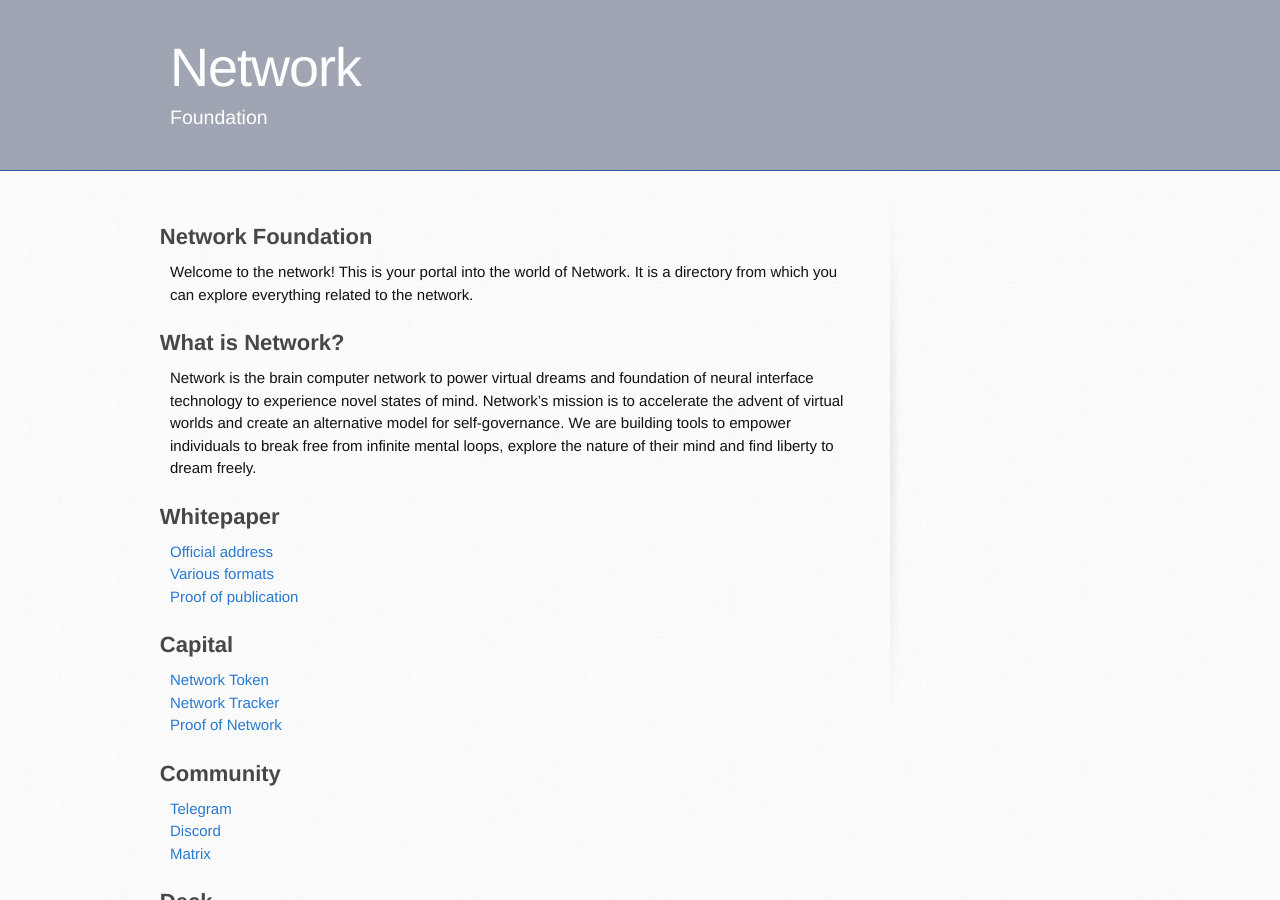
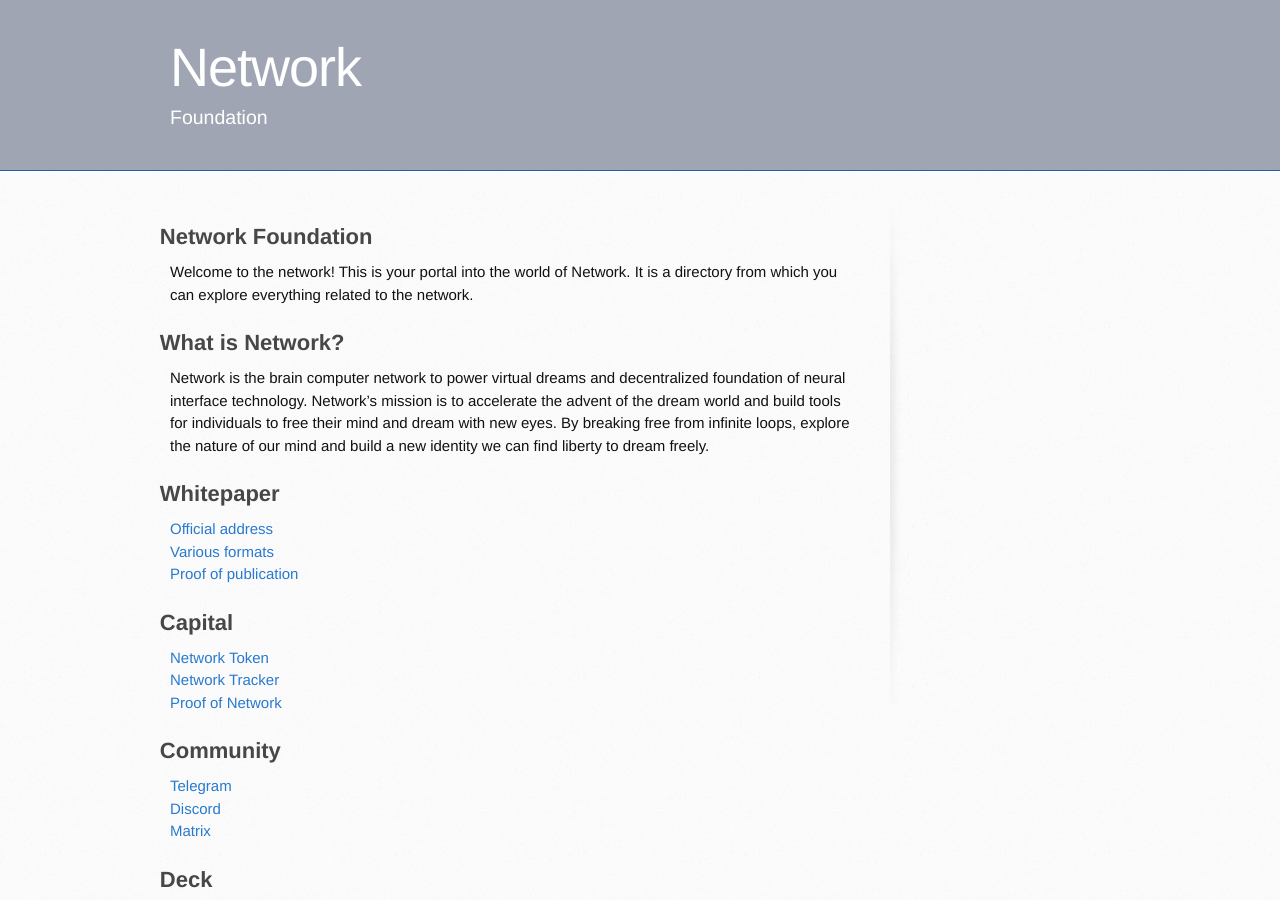
Before and after one commit to networkf/network.github.io, a Jekyll site: the page built from index.md, in a window 1280 px wide and 900 px high. Built offline with Jekyll 4.4.1, drawn with Linux system fonts in a browser that asks for light colours; some web fonts are replaced; our own code applies the rules of GitHub Pages for plain Markdown files.

Commit message:
Update index.md

```diff
--- a/index.md
+++ b/index.md
@@ -11,7 +11,7 @@ Welcome to the network! This is your portal into the world of Network. It is a d
 
 ## What is Network?
 
-Network is the brain computer network to power virtual dreams and foundation of neural interface technology to experience novel states of mind. Network's mission is to accelerate the advent of virtual worlds and create an alternative model for self-governance. We are building tools to empower individuals to break free from infinite mental loops, explore the nature of their mind and find liberty to dream freely.
+Network is the brain computer network to power virtual dreams and decentralized foundation of neural interface technology. Network's mission is to accelerate the advent of the dream world and build tools for individuals to free their mind and dream with new eyes. By breaking free from infinite loops, explore the nature of our mind and build a new identity we can find liberty to dream freely.
 
 
 ## Whitepaper
```
